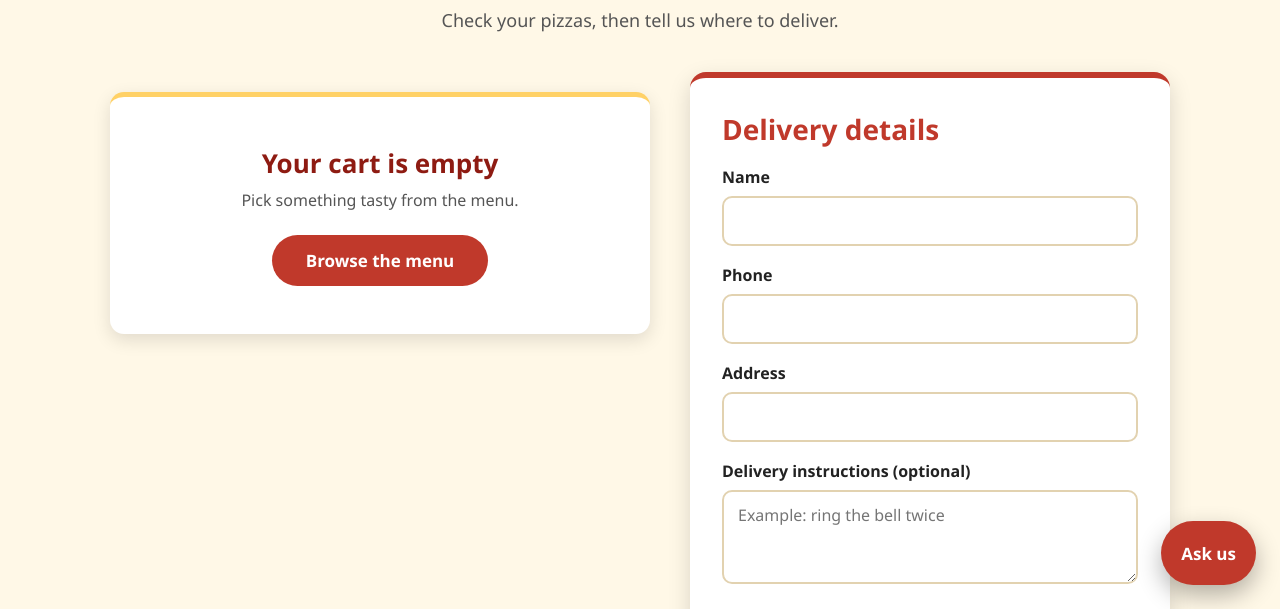
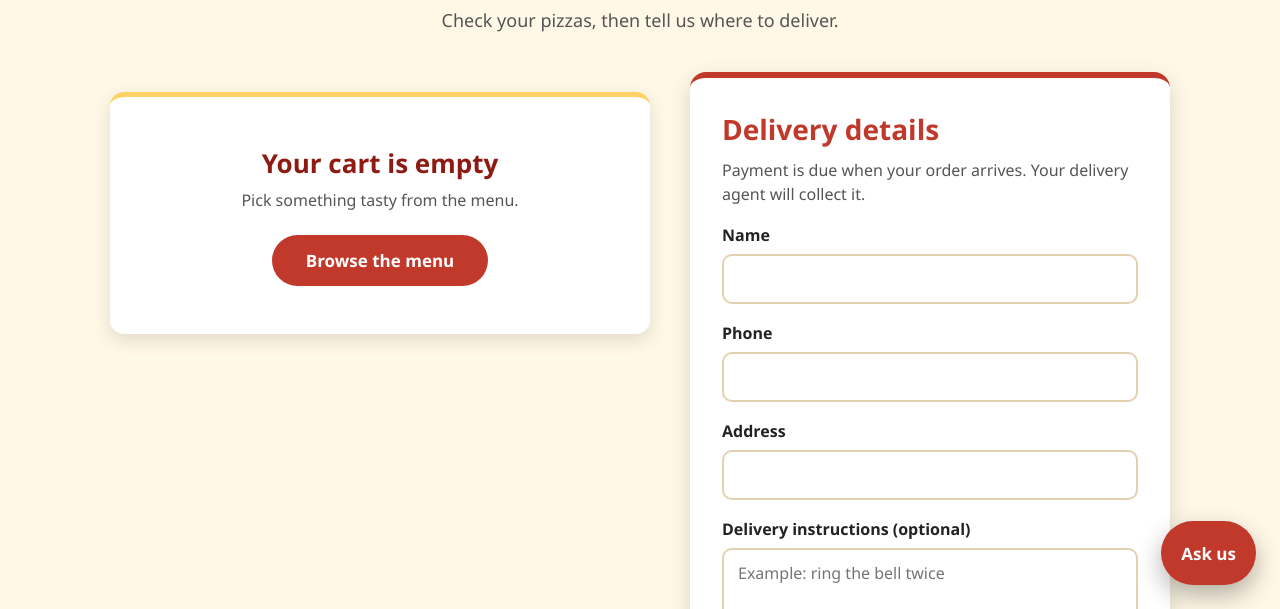
Before and after one commit to nagendraalapati2005-lab/ecomerce_web_project, a plain HTML site: page frontend/cart.html in a window 1280 px wide. Shown: the part 191-800 px from the top of the page. Drawn offline with Linux system fonts and the light colour scheme; no server answers.

Commit message:
notice for delivery payment

```diff
--- a/frontend/cart.css
+++ b/frontend/cart.css
@@ -303,6 +303,12 @@ img {
   color: var(--red);
 }
 
+.payment-note {
+  margin-top: 10px;
+  color: var(--soft-text);
+  line-height: 1.5;
+}
+
 .checkout-form label {
   display: block;
   font-weight: bold;
--- a/frontend/cart.html
+++ b/frontend/cart.html
@@ -47,6 +47,7 @@
 
         <form class="checkout-form" id="checkout-form">
           <h2>Delivery details</h2>
+          <p class="payment-note">Payment is due when your order arrives. Your delivery agent will collect it.</p>
 
           <label for="name">Name</label>
           <input type="text" id="name" name="name" required>
```
